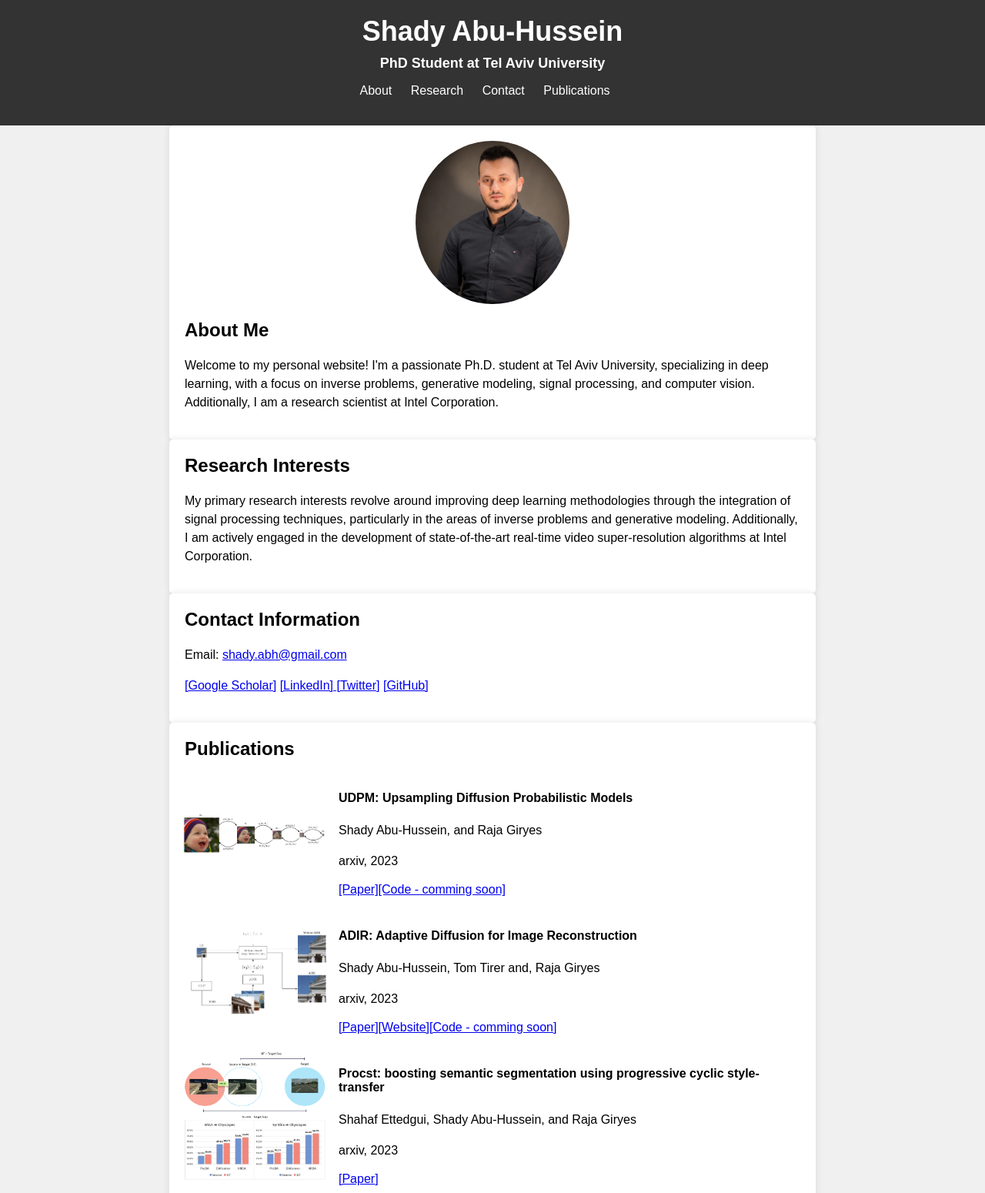
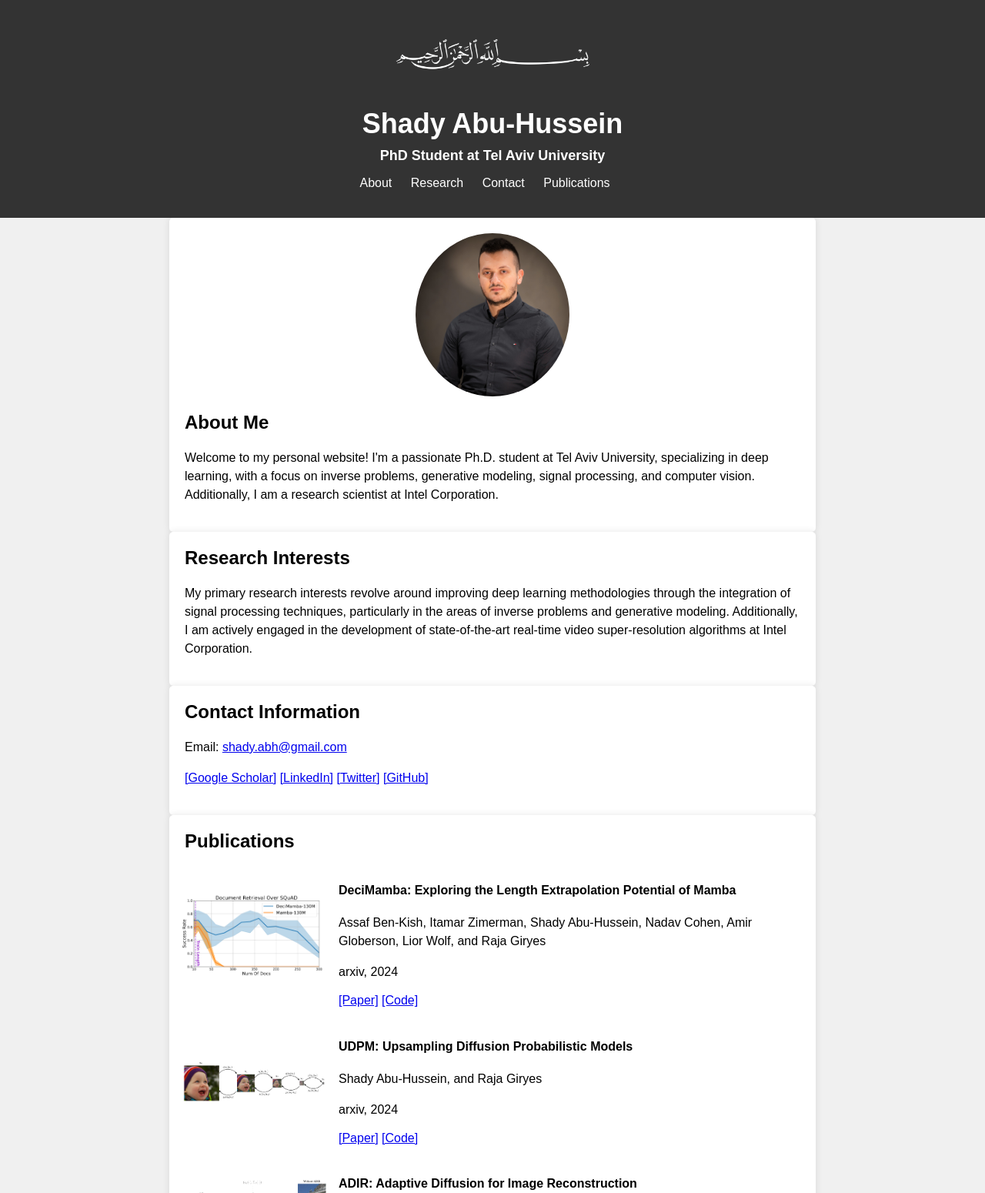
Before and after one commit to shadyabh/ShadyAbh.github.io, a plain HTML site: page index.html in a window 1280 px wide. Shown: the top 1550 px of the page at 77% size. Drawn offline with Linux system fonts and the light colour scheme.

Commit message:
Updated personal website

```diff
--- a/index.html
+++ b/index.html
@@ -4,9 +4,8 @@
     <meta charset="UTF-8">
     <meta name="viewport" content="width=device-width, initial-scale=1.0">
     <title>Shady Abu-Hussein</title>
-    <link rel="stylesheet" href="styles.css"> <!-- Link to  CSS file for styling -->
+    <link rel="stylesheet" href="styles.css">
     <style>
-        /* Add custom inline styles here for quick enhancements */
         body {
             font-family: Arial, sans-serif;
             background-color: #f0f0f0;
@@ -19,12 +18,22 @@
             color: #fff;
             padding: 20px 0;
             text-align: center;
+            position: relative;
+        }
+
+        header .logo {
+            position: center;
+            max-width: 300px;
+            /*border-radius: 50%;*/
+            margin: -100px auto -80px;
+            display: block;
         }
 
         header h1 {
             font-size: 36px;
             margin: 0;
         }
+
 
         header h2 {
             font-size: 18px;
@@ -70,12 +79,11 @@
         }
 
         .profile-image {
-            max-width: 200px; /* Adjust the size of your profile image */
+            max-width: 200px;
             border-radius: 50%;
             margin: 0 auto 20px;
             display: block;
         }
-        /* Add this CSS to your existing stylesheet or create a new one */
 .publication-list {
     list-style: none;
     padding: 0;
@@ -94,7 +102,7 @@
     flex: 1;
     margin-right: 10px;
     margin-left: -50px;
-    max-width: 300px; /* Adjust the image width as needed */
+    max-width: 300px;
 }
 
 .publication-image img {
@@ -107,8 +115,6 @@
     flex: 3;
 }
 
-/* Add more CSS styles as needed for further customization */
-
 
         footer {
             text-align: center;
@@ -120,6 +126,7 @@
 </head>
 <body>
     <header>
+        <img src="./Images/start.png" alt="Logo" class="logo">
         <h1>Shady Abu-Hussein</h1>
         <h2>PhD Student at Tel Aviv University</h2>
         <nav>
@@ -133,7 +140,7 @@
     </header>
 
     <section id="about" class="container">
-        <img class="profile-image" src="profile_pic.jpg" alt="Shady Abu-Hussein">
+        <img class="profile-image" src="./Images/profile_pic.jpg" alt="Shady Abu-Hussein">
         <h2>About Me</h2>
         <p>Welcome to my personal website! I'm a passionate Ph.D. student at Tel Aviv University, specializing in deep learning, with a focus on inverse problems, generative modeling, signal processing, and computer vision. Additionally, I am a research scientist at Intel Corporation.</p>
     </section>
@@ -147,7 +154,7 @@
     <section id="contact" class="container">
         <h2>Contact Information</h2>
         <p>Email: <a href="mailto:shady.abh@gmail.com">shady.abh@gmail.com</a></p>
-        <p><a href="https://scholar.google.com/citations?user=FZYAWe4AAAAJ" target="_blank">[Google Scholar]</a> <a href="https://www.linkedin.com/in/shady-abu-hussein-919a69104/" target="_blank"> [LinkedIn]</a><a href="https://twitter.com/ShadyAbh" target="_blank"> [Twitter]</a> <a href="https://github.com/shadyabh/" target="_blank"> [GitHub]</a></p>
+        <p><a href="https://scholar.google.com/citations?user=FZYAWe4AAAAJ" target="_blank">[Google Scholar]</a> <a href="https://www.linkedin.com/in/shady-abu-hussein-919a69104/" target="_blank"> [LinkedIn]</a> <a href="https://twitter.com/ShadyAbh" target="_blank"> [Twitter]</a> <a href="https://github.com/shadyabh/" target="_blank"> [GitHub]</a></p>
     </section>
 
 
@@ -157,13 +164,24 @@
 	    <ul class="publication-list">
             <li class="publication-item">
             <div class="publication-image">
+                <img src="./Teasers/DeciMamba.png" alt="DeciMamba", class="responsive-image">
+            </div>
+            <div class="publication-details">
+                <h4>DeciMamba: Exploring the Length Extrapolation Potential of Mamba</h4>
+                <p>Assaf Ben-Kish, Itamar Zimerman, Shady Abu-Hussein, Nadav Cohen, Amir Globerson, Lior Wolf, and Raja Giryes</p>
+                <p>arxiv, 2024 </p>
+                <a href="https://arxiv.org/abs/2406.14528">[Paper]</a> <a href="https://github.com/assafbk/DeciMamba">[Code]</a>
+                </div>
+            </li>
+            <li class="publication-item">
+            <div class="publication-image">
                 <img src="./Teasers/UDPM.png" alt="UDPM", class="responsive-image">
             </div>
             <div class="publication-details">
                 <h4>UDPM: Upsampling Diffusion Probabilistic Models</h4>
                 <p>Shady Abu-Hussein, and Raja Giryes</p>
-                <p>arxiv, 2023 </p>
-                <a href="https://arxiv.org/abs/2305.16269">[Paper]</a><a href="https://github.com/shadyabh/UDPM">[Code - comming soon]</a>
+                <p>arxiv, 2024 </p>
+                <a href="https://arxiv.org/abs/2305.16269">[Paper]</a> <a href="https://github.com/shadyabh/UDPM">[Code]</a>
                 </div>
             </li>
             <li class="publication-item">
@@ -174,7 +192,7 @@
                 <h4>ADIR: Adaptive Diffusion for Image Reconstruction</h4>
                 <p>Shady Abu-Hussein, Tom Tirer and, Raja Giryes</p>
                 <p>arxiv, 2023 </p>
-                <a href="https://arxiv.org/abs/2212.03221">[Paper]</a><a href="https://shadyabh.github.io/ADIR/">[Website]</a><a href="https://github.com/shadyabh/ADIR">[Code - comming soon]</a>
+                <a href="https://arxiv.org/abs/2212.03221">[Paper]</a> <a href="https://shadyabh.github.io/ADIR/">[Website]</a> <a href="https://github.com/shadyabh/ADIR">[Code - comming soon]</a>
                 </div>
             </li>
             <li class="publication-item">
@@ -196,7 +214,7 @@
                 <h4>Unsupervised Domain Generalization by Learning a Bridge Across Domains <t style="color: blue">(Oral)</t></h4>
                 <p>Sivan Harary, Eli Schwartz, Assaf Arbelle, Peter Staar, Shady Abu-Hussein, Elad Amrani, Roei Herzig, Amit Alfassy, Raja Giryes, Hilde Kuehne, Dina Katabi, Kate Saenko, Rogerio Feris, and Leonid Karlinsky</p>
                 <p>CVPR, 2022 </p>
-                <a href="https://arxiv.org/abs/2112.02300">[Paper]</a><a href="https://github.com/leokarlin/BrAD">[Code]</a>
+                <a href="https://arxiv.org/abs/2112.02300">[Paper]</a> <a href="https://github.com/leokarlin/BrAD">[Code]</a>
                 </div>
             </li>
             <li class="publication-item">
@@ -207,7 +225,7 @@
                 <h4>Image Restoration by Deep Projected GSURE</h4>
                 <p>Shady Abu-Hussein, Tom Tirer, Se Young Chun, Yonina C. Eldar, and Raja Giryes</p>
                 <p>WACV, 2022 </p>
-                <a href="https://arxiv.org/abs/2102.02485">[Paper]</a><a href="https://github.com/shadyabh/PGSURE">[Code]</a>
+                <a href="https://arxiv.org/abs/2102.02485">[Paper]</a> <a href="https://github.com/shadyabh/PGSURE">[Code]</a>
                 </div>
             </li>
             <li class="publication-item">
@@ -218,7 +236,7 @@
                 <h4>Correction filter for single image super-resolution: Robustifying off-the-shelf deep super-resolvers <t style="color: blue">(Oral and Best Paper Award Nominee)</t></h4>
                 <p>Shady Abu-Hussein, Tom Tirer, Se Young Chun, Yonina C. Eldar, and Raja Giryes</p>
                 <p>CVPR, 2020 </p>
-                <a href="https://arxiv.org/abs/1912.00157">[Paper]</a><a href="https://github.com/shadyabh/Correction-Filter">[Code]</a>
+                <a href="https://arxiv.org/abs/1912.00157">[Paper]</a> <a href="https://github.com/shadyabh/Correction-Filter">[Code]</a>
                 </div>
             </li>
             <li class="publication-item">
@@ -229,17 +247,15 @@
                 <h4>Image-adaptive GAN based reconstruction</h4>
                 <p>Shady Abu Hussein*, Tom Tirer*, and Raja Giryes</p>
                 <p>AAAI, 2020 </p>
-                <a href="https://arxiv.org/abs/1906.05284">[Paper]</a><a href="https://github.com/shadyabh/IAGAN">[Code]</a>
+                <a href="https://arxiv.org/abs/1906.05284">[Paper]</a> <a href="https://github.com/shadyabh/IAGAN">[Code]</a>
                 </div>
             </li>
         </ul>
 	</section>
 
-
-    <!-- <footer>
-        <div class="container">
-            <p>&copy; 2023 Shady Abu-Hussein</p>
-        </div>
-    </footer> -->
+<footer>
+        <p>&copy; 2024 Shady Abu-Hussein. All rights reserved.</p>
+        <img src="./Images/end.png" alt="Footer Logo" class="footer-logo">
+    </footer>
 </body>
 </html>
```
Also changed, not shown: Images/end.png (added), Images/profile_pic.jpg (renamed from profile_pic.jpg), Images/start.png (added), Teasers/DeciMamba.png (added).
